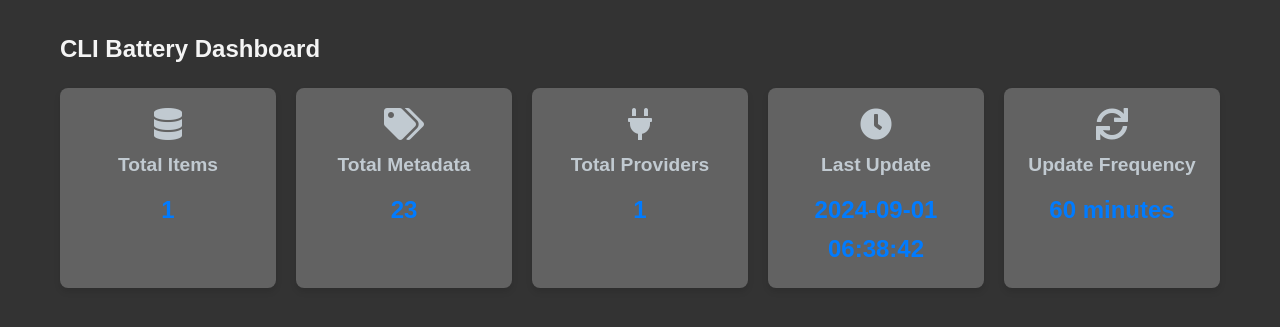
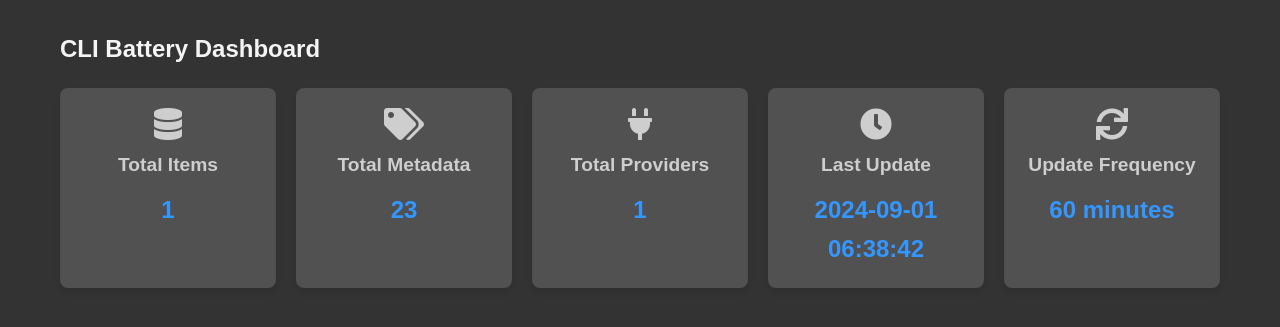
Before and after one commit to godver3/cli_battery, a Flask app: page / in a window 1280 px wide. Shown: the part 50-377 px from the top of the page. Run offline with Flask 3, Linux system fonts and the light colour scheme.

Commit message:
Minor adjustments

```diff
--- a/app/static/css/style.css
+++ b/app/static/css/style.css
@@ -167,12 +167,13 @@ form h2 {
 
 form input[type="text"] {
     width: 100%;
-    padding: 10px;
-    margin-bottom: 10px;
-    border: 1px solid #444;
-    background-color: #333;
-    color: #f4f4f4;
+    padding: 8px;
+    background-color: #444;
+    border: 1px solid #666;
+    color: #fff;
     border-radius: 3px;
+    box-sizing: border-box;
+    font-family: inherit;
 }
 
 form button {
--- a/app/templates/home.html
+++ b/app/templates/home.html
@@ -12,7 +12,7 @@
     }
 
     .stat-card {
-        background-color: #626262;
+        background-color: #515151;
         border-radius: 8px;
         padding: 20px;
         text-align: center;
@@ -22,19 +22,19 @@
     .stat-card h3 {
         margin-bottom: 10px;
         font-size: 1.2em;
-        color: #c1cad1;
+        color: #cecece;
     }
 
     .stat-value {
         font-size: 1.5em;
         font-weight: bold;
-        color: #007bff;
+        color: #3496ff;
     }
 
     .stat-icon {
         font-size: 2em;
         margin-bottom: 10px;
-        color: #c1cad1;
+        color: #cecece;
     }
 </style>
 
```
